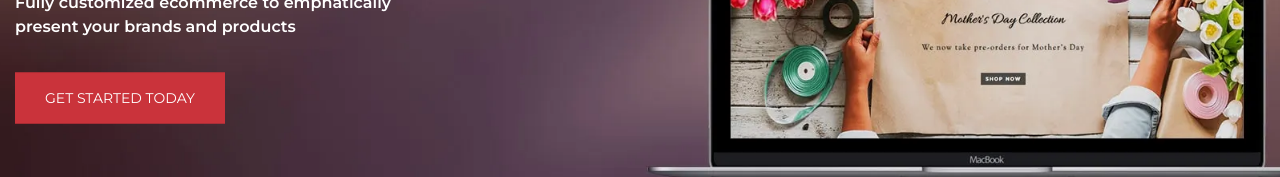
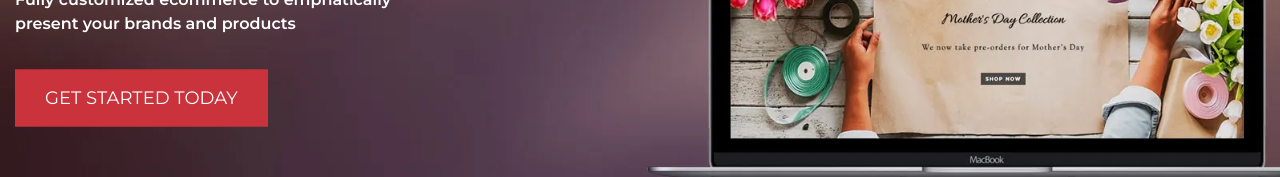
Before and after one commit to iamdeepak90/wisinext, a Next.js app: page / in a window 1280 px wide. Shown: the part 438-615 px from the top of the page. Built offline with nearby package versions, Linux system fonts and the light colour scheme; no server answers.

Commit message:
Update stylesheet.css

```diff
--- a/public/css/stylesheet.css
+++ b/public/css/stylesheet.css
@@ -41,13 +41,13 @@ nav ul li .submenu li:hover .sub_sub_menu{display: block;}
 .hme_bnr_label{color:#AAA6A6;font-size: 16px; font-weight: 500; line-height: 20px;}
 .hme_bnr_desc{font-size: 16px; color: #fff; line-height: 24px; font-weight: 600; padding: 38px 0 24px 0;}
 .hme_bnr_btn{padding: 10px 0;}
-.hme_bnr_btn a{font-size: 14px; padding:14px 29px;}
+.hme_bnr_btn a{font-size: 18px; padding:14px 29px;}
 .home_banner_row{margin: 0!important;}
 .home_banner_row .slick-dots li{margin: 0 8px;}
 .home_banner_row .slick-dots li button:before{display: none;}
 .home_banner_row .slick-dots li button{background-color: #615052; width: 24px; height: 5px;border-radius: 12px; padding: 0;}
 .home_banner_row .slick-dots li.slick-active button{background-color: #fff;}
-.home_banner_row .slick-dots{left: 30px;width: auto; bottom: 95px;}
+.home_banner_row .slick-dots{left: 12%;width: auto; bottom: 95px;}
 
 .outer_wrapper{width: 100%;margin:0 auto; max-width: 1170px; padding: 0 15px;}
 
@@ -204,7 +204,7 @@ footer{padding: 50px; margin: 70px 0 0 0; clear: both; float: left; background-c
 .portfolio_section{padding: 0 0 30px 7.5%;}
 nav ul li{padding: 0 15px;}
 .menu_arrow i {top: 13px;right: -2px;cursor: pointer;font-size: 13px;}
-
+.home_banner_row .slick-dots{left: 30px;}
 
 }/*1400*/
 
@@ -376,5 +376,6 @@ footer{margin: 50px 0 0 0; padding:20px 0px 30px 0;}
 .ft_btm_rgt{text-align: center;padding: 0 0 20px 0;}
 .ft_btm_lft{text-align: center;}
 .ft_ptrs_row a, .ft_copyright_txt{font-size: 13px;}
+.hme_bnr_btn a{font-size: 15px; padding:13px 25px;}
 
 }/*767*/
```
